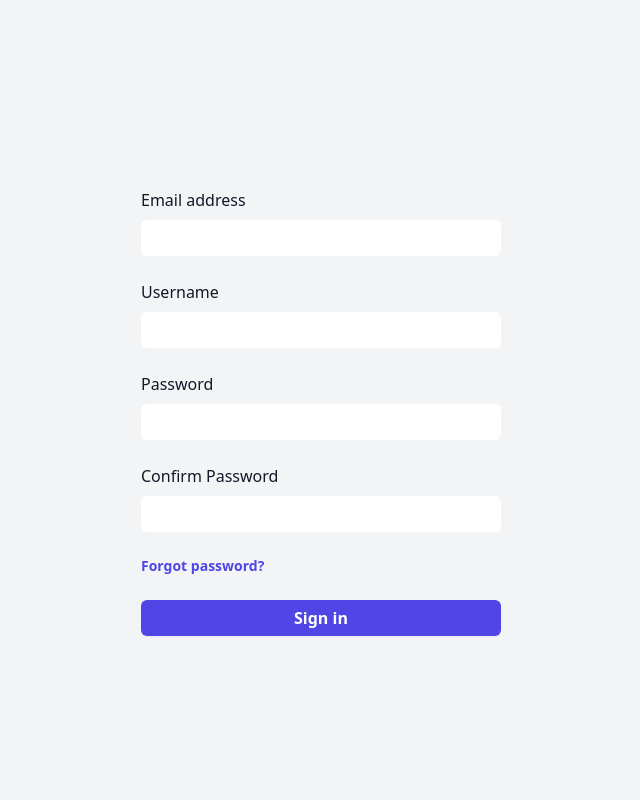
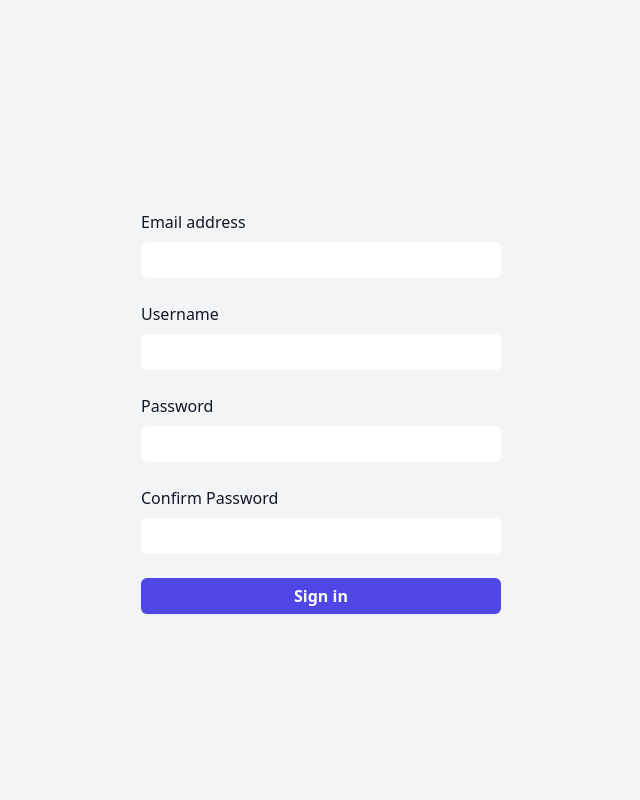
Before and after one commit to sreelakshmi827/weather_app, a Django app: page /signup/ in a window 1280 px wide. Shown: the part 64-864 px from the top of the page, without its empty margins (319-959 px from the left). Run offline with Django 5.2, Linux system fonts and the light colour scheme.

Commit message:
updatedone

```diff
--- a/template/signup.html
+++ b/template/signup.html
@@ -5,7 +5,7 @@
 
 <div class="min-h-screen flex items-center justify-center bg-gray-100">
   <div class='max-w-md w-full p-11 rounded-xl bg-slate-700'>
-    <form class="space-y-6" action="#" method="POST">
+    <form class="space-y-6" method="POST">
         {% csrf_token %}
       <div>
         <label for="email" class="block text-sm/6 font-medium text-gray-900">Email address</label>
@@ -60,14 +60,6 @@
       </div>
 
       <div>
-        <div class="flex items-center justify-between">
-          <div class="text-sm">
-            <a href="#" class="font-semibold text-indigo-600 hover:text-indigo-500">Forgot password?</a>
-          </div>
-        </div>
-      </div>
-
-      <div>
         <button
           type="submit"
           class="flex w-full justify-center rounded-md bg-indigo-600 px-3 py-1.5 text-sm/6 font-semibold text-white shadow-sm hover:bg-indigo-500 focus-visible:outline focus-visible:outline-2 focus-visible:outline-offset-2 focus-visible:outline-indigo-600"
--- a/template/weather.html
+++ b/template/weather.html
@@ -3,7 +3,7 @@
 {% include "navbar.html" %}
 
 
-<div class ="bg-center h-screen " style="background-image: url('/mnt/data/pexels-pixabay-209831.jpg'); background-size: cover;">
+<div class ="bg-center h-screen " style="background-image:url''); background-size: cover;">
     <form method="post">
         {% csrf_token %}
 
--- a/weatherapp/views.py
+++ b/weatherapp/views.py
@@ -12,30 +12,37 @@
 
 def signup_view(request):
     if request.method == 'POST':
+        errors={}
         email = request.POST.get('email')
         username = request.POST.get('username')
         password = request.POST.get('password')
         confirm_password = request.POST.get('confirm_password')
+
         if CustomUser.objects.filter(email=email).exists():
-            messages.error(request, 'Email is already taken')
+            errors["email"]="email already registered"
+            #messages.error(request, 'Email is already taken')
+            #return render(request,'signup.html')
             print('email already taken')
             return redirect('signup')
 
         if password==confirm_password:
             user=CustomUser.objects.create_user(
             email=email,
-            username=username)
-            user.set_password(password)
+            username=username,
+            password=password)
             user.save()
+            return redirect('signin')
+        else:
+            errors["confirm_password"]="password do not match"
+            # return render(request,'signup.html')
+            if errors:
+                return render(request,'signup.html',{'errors':errors})
+    return render(request,'signup.html')
 
-
-            messages.success(request, 'Account created successfully. Please log in.')
-            return redirect('signin')
-        messages.error(request, 'Email is already taken')
-    return render(request,'signup.html')
 
 def signin_view(request):
     if request.method == 'POST':
+        errors={}
         username = request.POST.get('username')
         password = request.POST.get('password')
         user=authenticate(request,username=username,password=password)
@@ -43,7 +50,8 @@
             login(request,user)
             return redirect('weather')
         else:
-            messages.error(request, 'wrong password')
+            errors['user']='user not found'
+            #messages.error(request, 'wrong password')
             return redirect('signin')
     return render(request,'signin.html')
 def logout_view(request):
@@ -55,6 +63,7 @@
 
 @login_required(login_url='signin')
 def weather_view(request):
+    errors={}
 
     if 'city' in request.POST:
         city=request.POST.get('city')
@@ -84,7 +93,8 @@
 
     except KeyError:
         exception_occured =True
-        messages.error(request,'entered data is not available to API')
+        errors['weather']='enentered data is not available to API'
+        #messages.error(request,'entered data is not available to API')
         day = datetime.date.today()
     return render(request,'weather.html', {
         'description':'clear sky',
--- a/weatherproject/settings.py
+++ b/weatherproject/settings.py
@@ -25,7 +25,7 @@
 # See https://docs.djangoproject.com/en/5.1/howto/deployment/checklist/
 
 # SECURITY WARNING: keep the secret key used in production secret!
-SECRET_KEY =os.getenv('SECRECT_KEY')
+SECRET_KEY =os.getenv('SECRET_KEY')
 
 # SECURITY WARNING: don't run with debug turned on in production!
 DEBUG =os.getenv('DEBUG')
```
